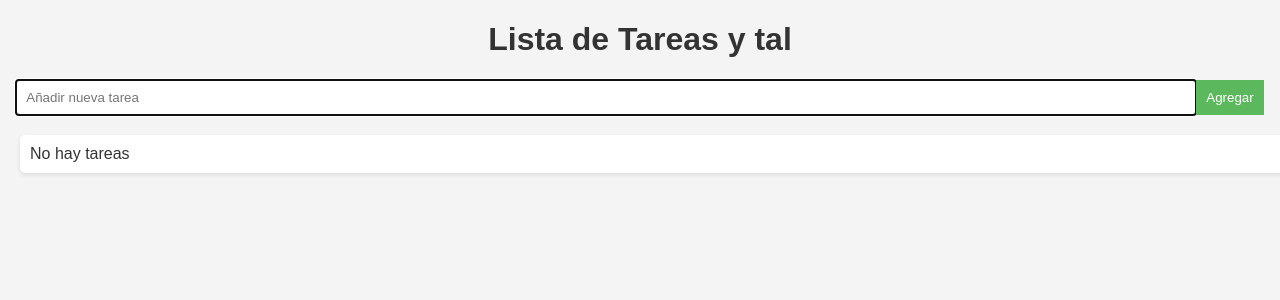
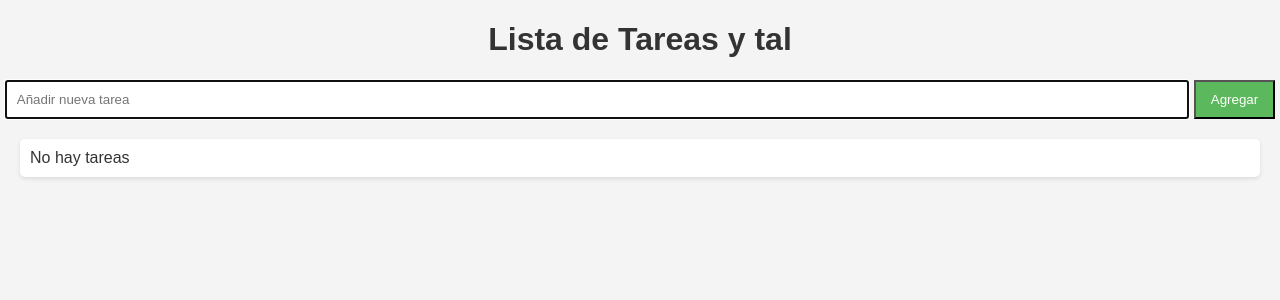
Before and after one commit to arturoytal/todo, a PHP site: page / in a window 1280 px wide. Shown: the top 300 px of the page. Run offline with PHP 8.4, Linux system fonts and the light colour scheme; data that the repository does not hold is empty; a stand-in replaces the project's code that opens the database connection; some libraries are stand-ins or nearby versions.

Commit message:
nuevo ajuste de estilos... a ver si se ve mejor los bordes.

```diff
--- a/index.php
+++ b/index.php
@@ -32,7 +32,7 @@ $result = $conn->query($sql);
             $checked = $row["completed"] ? "checked" : "";
             echo "<input type='checkbox' $checked onclick='toggleTask(" . $row["id"] . ")'>";
             echo " " . $row["task"];
-            echo "  -  <a href='delete_task.php?id=" . $row["id"] . "'> Eliminar</a>";
+            echo " &nbsp; - &nbsp; <a href='delete_task.php?id=" . $row["id"] . "'> Eliminar</a>";
             echo "</li>";
         }
     } else {
--- a/style.css
+++ b/style.css
@@ -8,13 +8,14 @@ body {
 
 .container {
     width: 80%;
-    max-width: 600px; /* Ancho máximo para pantallas grandes */
+    max-width: 600px;
     margin: auto;
     overflow: hidden;
     display: flex;
     justify-content: center;
     flex-direction: column;
     align-items: center;
+    padding: 0 20px;
 }
 
 h1 {
@@ -29,19 +30,17 @@ form {
     justify-content: center;
 }
 
-input[type="text"], button {
+input[type="text"] {
     padding: 10px;
-    border: none;
-    cursor: pointer;
-}
-
-input[type="text"] {
-    width: calc(100% - 120px); /* Ajusta el ancho del input según el del botón */
+    width: calc(100% - 120px);
+    margin-right: 5px;
 }
 
 button {
+    padding: 10px 15px;
     background-color: #5cb85c;
     color: white;
+    cursor: pointer;
 }
 
 button:hover {
@@ -51,8 +50,9 @@ button:hover {
 ul {
     list-style-type: none;
     padding: 0;
-    width: 100%;
     margin: 0 20px;
+    width: calc(100% - 40px);
+    box-sizing: border-box;
 }
 
 ul li {
@@ -64,6 +64,7 @@ ul li {
     box-shadow: 0 2px 4px rgba(0, 0, 0, 0.1);
     display: flex;
     align-items: center;
+    word-break: break-word;
 }
 
 ul li.completed {
@@ -75,7 +76,6 @@ ul li input[type="checkbox"] {
     margin-right: 10px;
 }
 
-/* Media Queries para Diseño Responsivo */
 @media (max-width: 768px) {
     .container {
         width: 95%;
```
